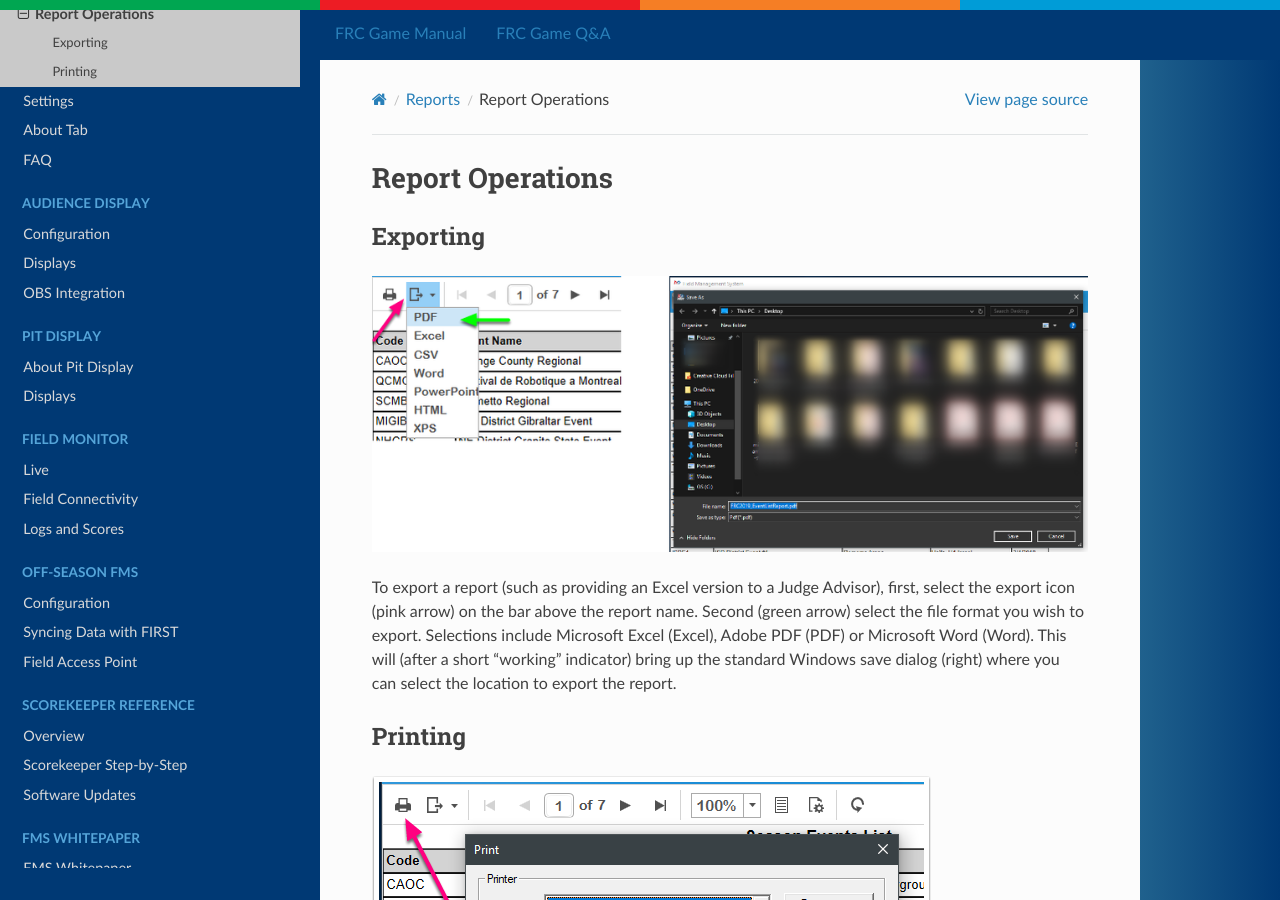
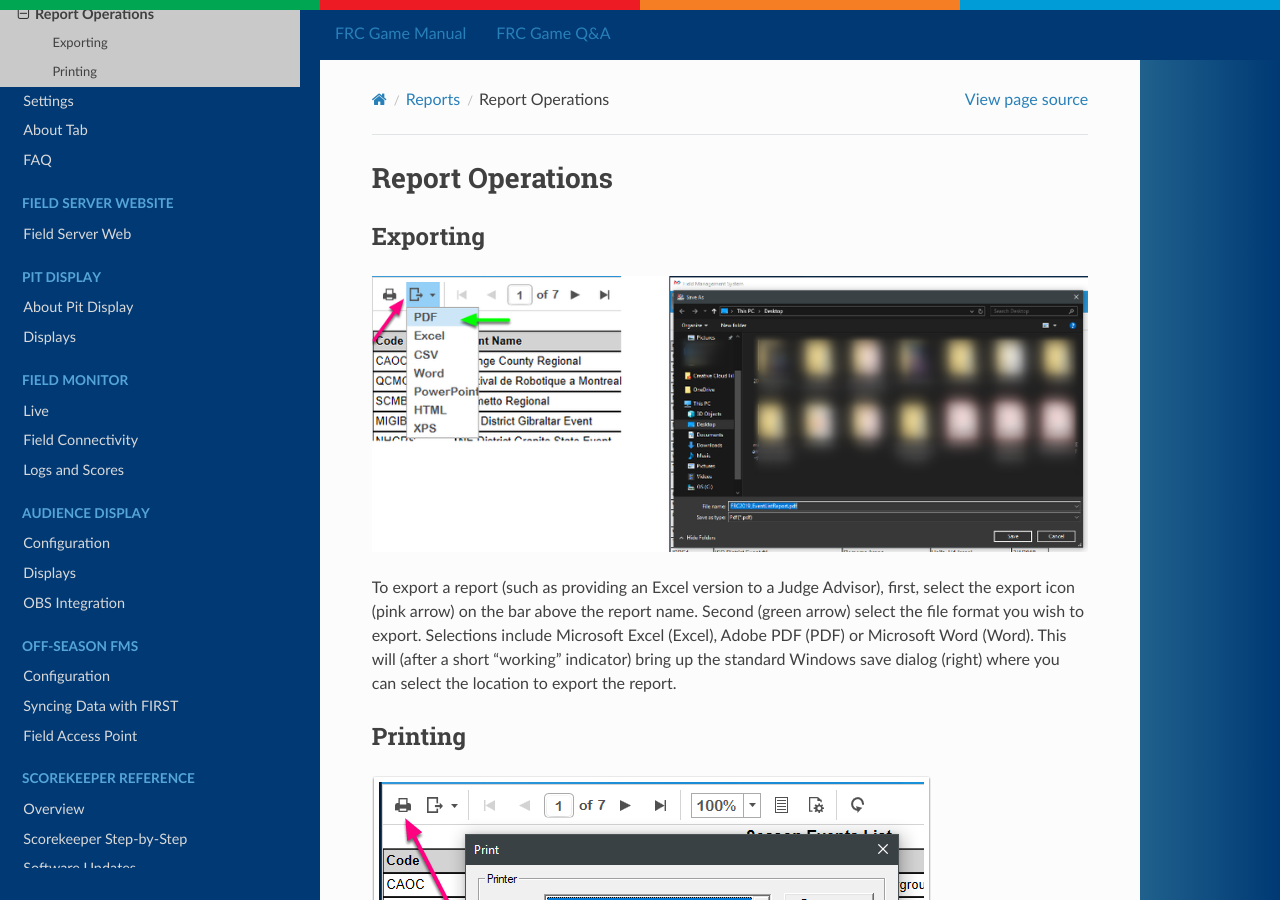
Before and after one commit to FIRSTRobotics/fms-manual, a Sphinx documentation site: the page built from source/event-manager/reports/operations.rst, in a window 1280 px wide and 900 px high. Built offline with Sphinx 7.4.7 and the Read the Docs theme 2.0.0, drawn with Linux system fonts in a browser that asks for light colours.

Commit message:
Field Server Web (new section) (#41)

```diff
--- /dev/null
+++ b/source/field-server-web/index.rst
@@ -0,0 +1,12 @@
+.. _field-server-index:
+
+Field Server Web
+=================
+
+.. toctree::
+   :maxdepth: 1
+
+   field-server
+   reports
+   video-switch
+   downloads
```
Also changed, not shown: source/field-server-web/downloads.rst (added, +17 -0 lines), source/field-server-web/field-server.rst (added, +24 -0 lines), source/field-server-web/reports.rst (added, +16 -0 lines), source/field-server-web/video-switch.rst (added, +10 -0 lines), source/index.rst (+10 -4 lines), source/field-server-web/images/downloads.png (added), source/field-server-web/images/field-server-1.png (added), source/field-server-web/images/field-server-2.png (added), source/field-server-web/images/reports-1.png (added), source/field-server-web/images/reports-2.png (added), source/field-server-web/images/video-switch.png (added).
